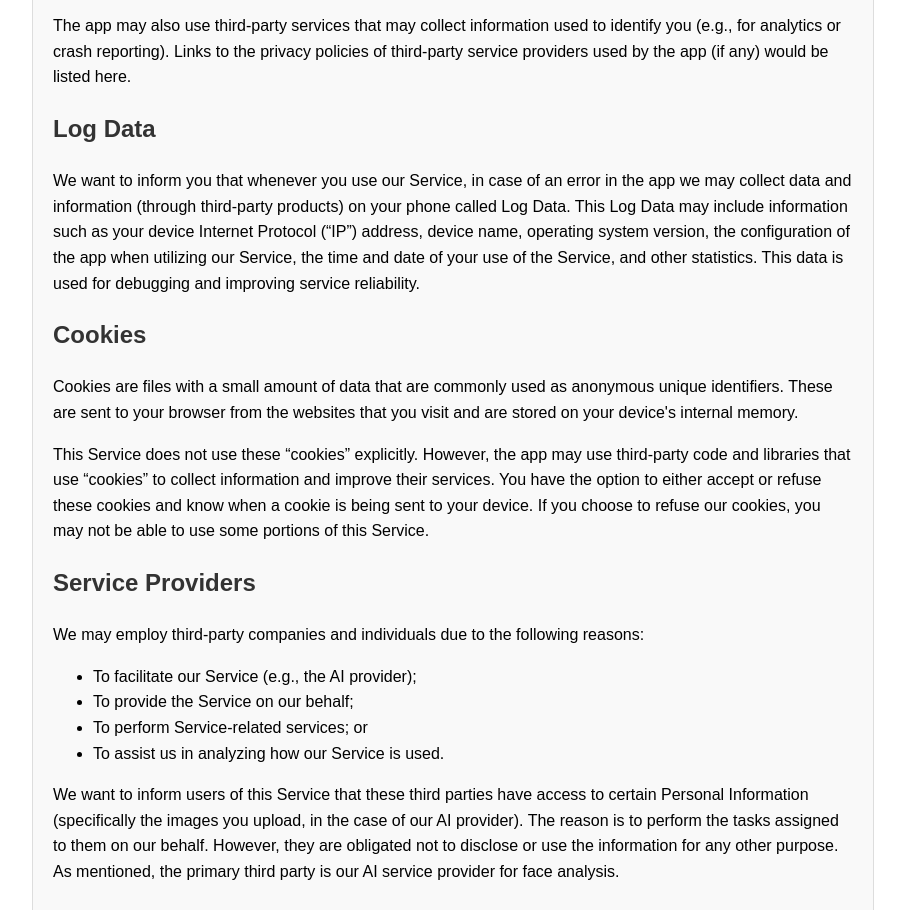
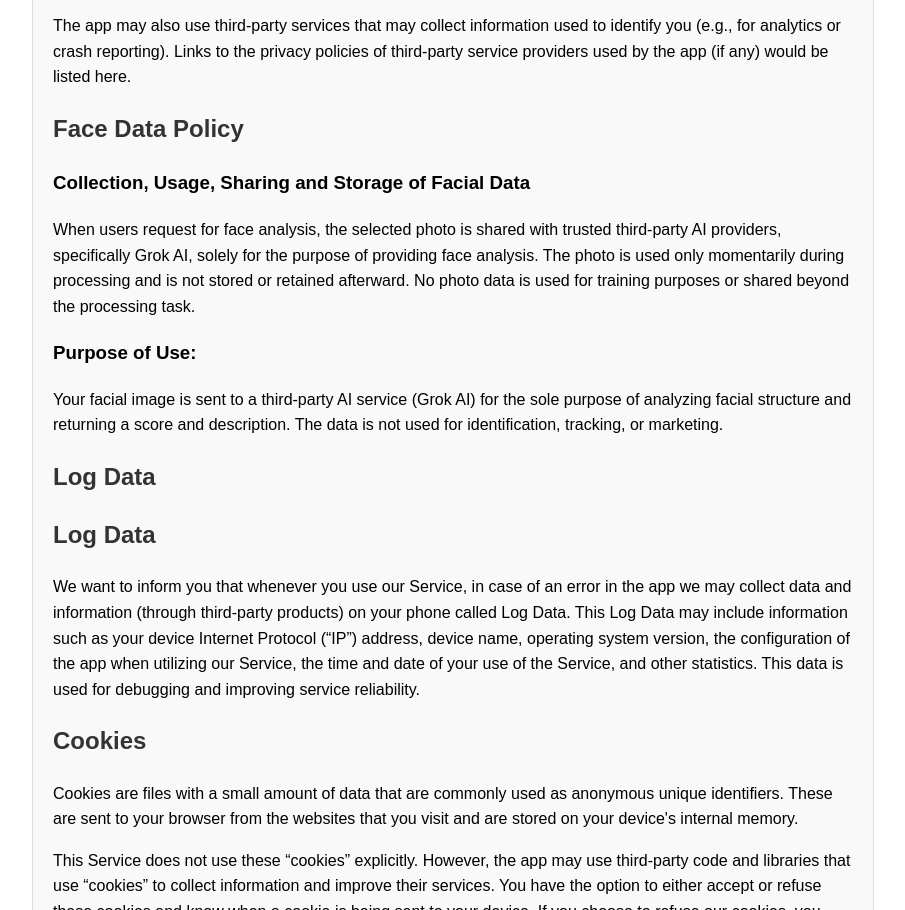
Before and after one commit to Atif-09/facescore-pro-policy, a plain HTML site: page index.html in a window 1280 px wide. Shown: the part 1045-1955 px from the top of the page, without its empty margins (187-1092 px from the left). Drawn offline with Linux system fonts and the light colour scheme.

Commit message:
added new sections

```diff
--- a/index.html
+++ b/index.html
@@ -75,6 +75,17 @@
         </ul>
          -->
 
+     <h2>Face Data Policy</h2>
+
+<h3>Collection, Usage, Sharing and Storage of Facial Data</h3>
+<p>When users request for face analysis, the selected photo is shared with trusted third-party AI providers, specifically Grok AI, solely for the purpose of providing face analysis. The photo is used only momentarily during processing and is not stored or retained afterward. No photo data is used for training purposes or shared beyond the processing task.</p>
+
+<h3>Purpose of Use:</h3>
+<p>Your facial image is sent to a third-party AI service (Grok AI) for the sole purpose of analyzing facial structure and returning a score and description. The data is not used for identification, tracking, or marketing.</p>
+
+<h2>Log Data</h2>
+
+
         <h2>Log Data</h2>
 
         <p>We want to inform you that whenever you use our Service, in case of an error in the app we may collect data and information (through third-party products) on your phone called Log Data. This Log Data may include information such as your device Internet Protocol (“IP”) address, device name, operating system version, the configuration of the app when utilizing our Service, the time and date of your use of the Service, and other statistics. This data is used for debugging and improving service reliability.</p>
```
